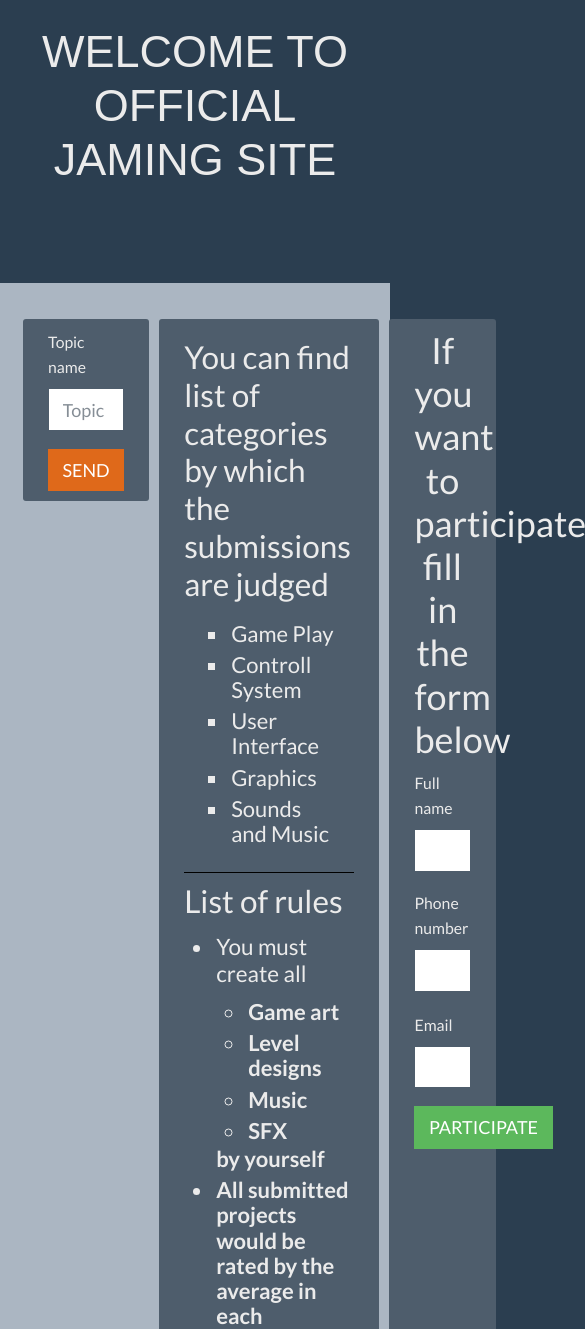
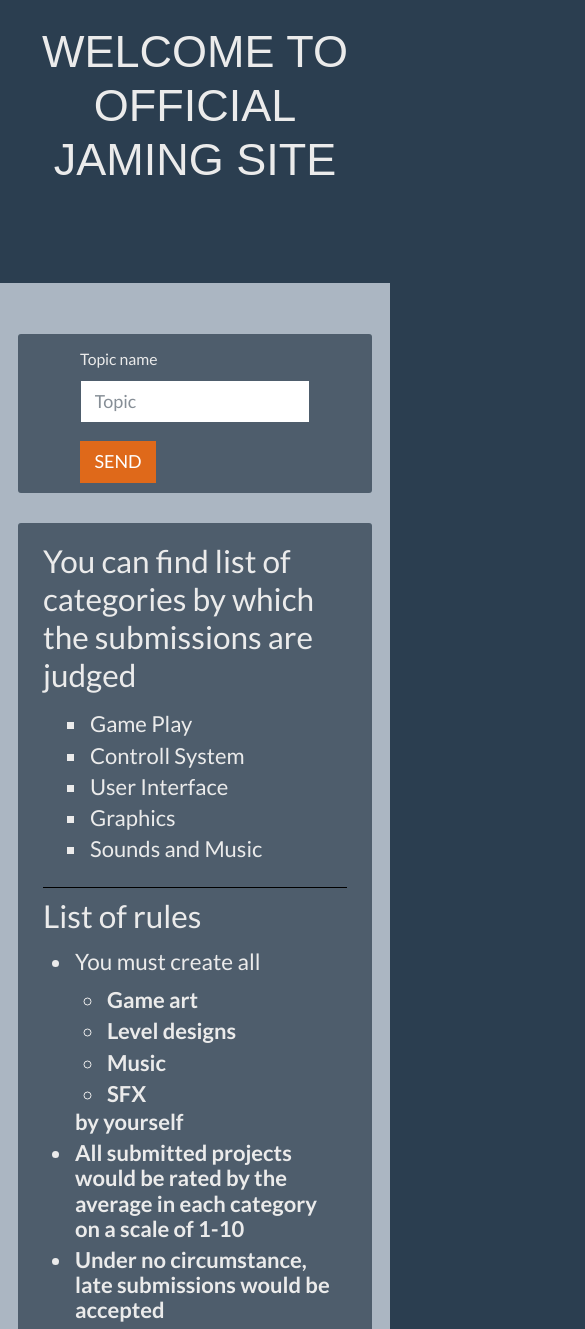
Before and after one commit to ayxan386/game-jam-webpage, a website: page views/index.html in a window 390 px wide. Shown: the top 1329 px of the page, 585 px wide, since content can reach past the window. Drawn offline with nearby package versions, Linux system fonts and the light colour scheme; files that its build step writes are made by us from their sources; no server answers; files whose address does not match are found by name.

Commit message:
Responsive design, some minor bug fixes

```diff
--- a/public/main.scss
+++ b/public/main.scss
@@ -70,3 +70,15 @@ main {
   font-size: 56px;
   padding: 7px;
 }
+
+@media (max-width: 1080px) {
+  main {
+    flex-direction: column;
+    #reg-form {
+      width: auto;
+    }
+    section {
+      margin: 15px 0;
+    }
+  }
+}
--- a/routes.js
+++ b/routes.js
@@ -9,7 +9,7 @@ module.exports = (app, db) => {
     .post((req, res) => {
       db.collection("gameJam").findOne({}, (err, doc) => {
         if (err) console.log(err);
-        console.log(doc);
+        //console.log(doc);
 
         if (!doc) {
           doc = {
--- a/views/index.html
+++ b/views/index.html
@@ -20,7 +20,12 @@
           <fieldset>
             <div class="form-group">
               <label for="topic">Topic name</label>
-              <input name="topic" placeholder="Topic" class="form-control" />
+              <input
+                name="topic"
+                placeholder="Topic"
+                class="form-control"
+                required
+              />
             </div>
             <button type="submit" class="btn btn-primary">SEND</button>
           </fieldset>
@@ -72,15 +77,25 @@
           <fieldset>
             <div class="form-group">
               <label for="full-name">Full name</label>
-              <input type="text" name="full-name" class="form-control" />
+              <input
+                type="text"
+                name="full-name"
+                class="form-control"
+                required
+              />
             </div>
             <div class="form-group">
               <label for="phone-number">Phone number</label>
-              <input type="tel" name="phone-number" class="form-control" />
+              <input
+                type="tel"
+                name="phone-number"
+                class="form-control"
+                required
+              />
             </div>
             <div class="form-group">
               <label for="email">Email</label>
-              <input type="email" name="email" class="form-control" />
+              <input type="email" name="email" class="form-control" required />
             </div>
           </fieldset>
           <button type="submit" class="btn btn-success">PARTICIPATE</button>
```
Also changed, not shown: public/main.css, 2 other files.
